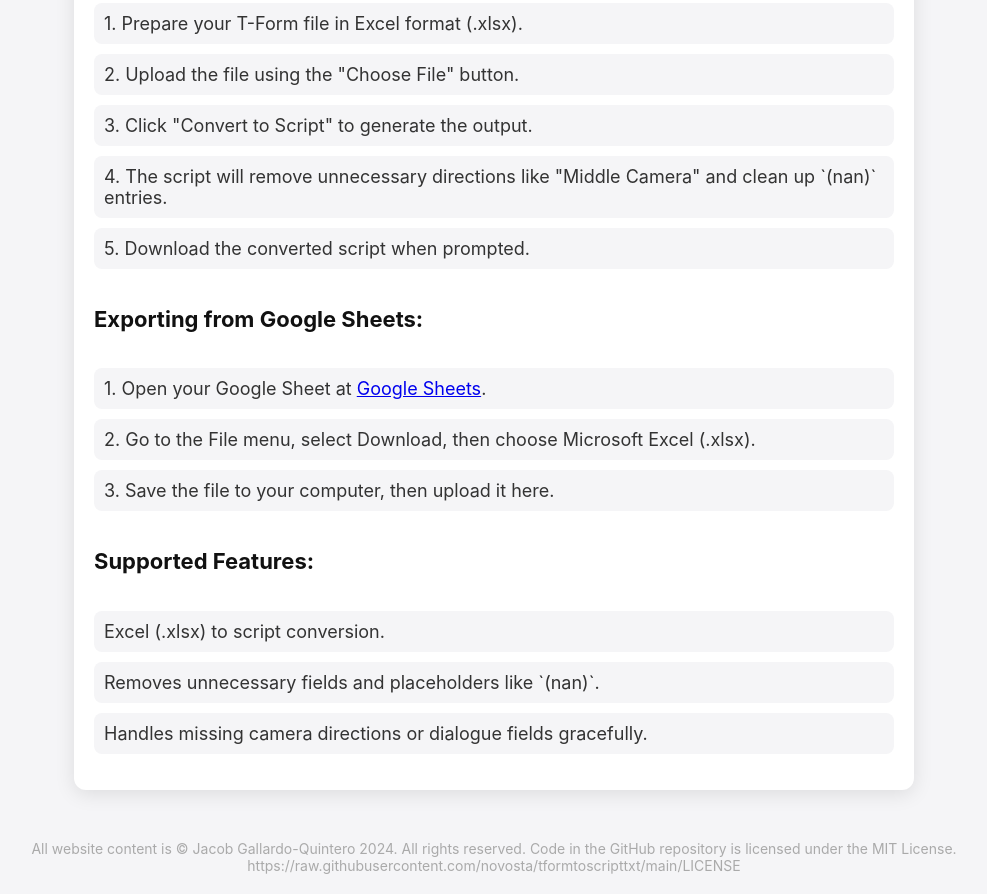
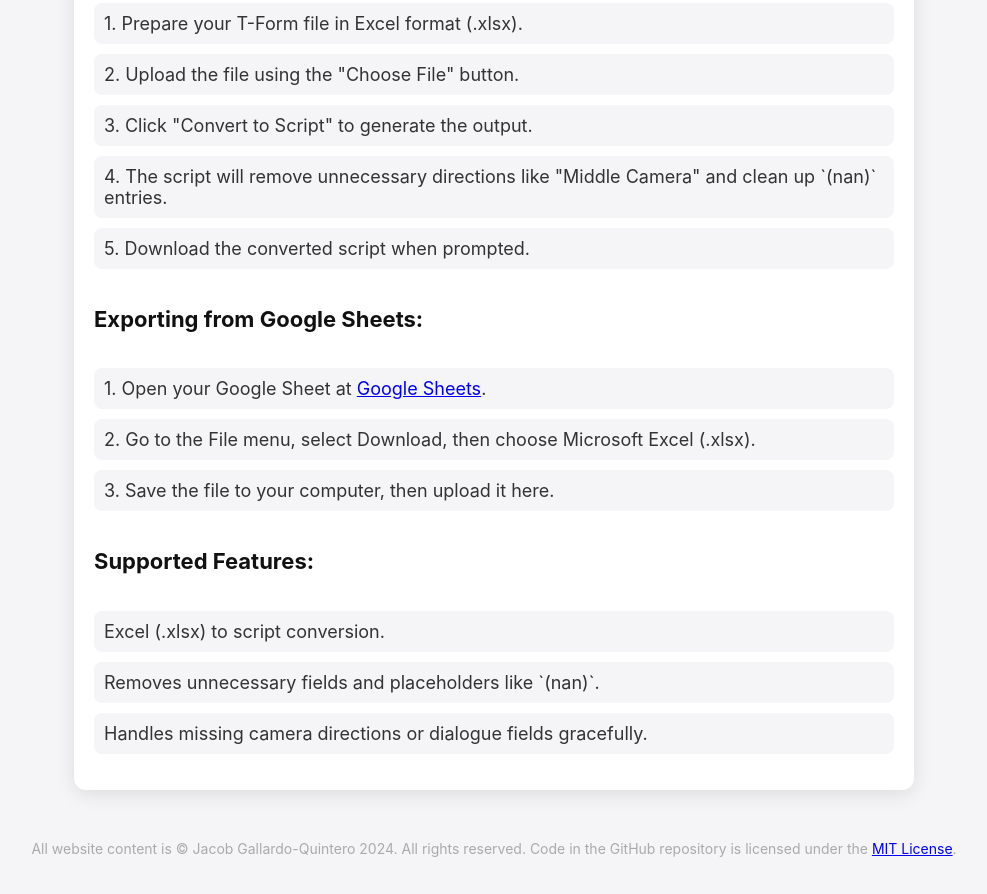
Before and after one commit to novosta/tformtoscripttxt, a website: page index.html in a window 1280 px wide. Shown: the part 388-1282 px from the top of the page, without its empty margins (146-1133 px from the left). Drawn offline with Linux system fonts and the light colour scheme.

Commit message:
Update index.html

```diff
--- a/index.html
+++ b/index.html
@@ -126,7 +126,7 @@
 
     <!-- Footer -->
     <div class="footer">
-        All website content is &copy; Jacob Gallardo-Quintero 2024. All rights reserved. Code in the GitHub repository is licensed under the MIT License. https://raw.githubusercontent.com/novosta/tformtoscripttxt/main/LICENSE
+        All website content is &copy; Jacob Gallardo-Quintero 2024. All rights reserved. Code in the GitHub repository is licensed under the <a href="https://raw.githubusercontent.com/novosta/tformtoscripttxt/main/LICENSE">MIT License</a>.
     </div>
 
 </body>
```
